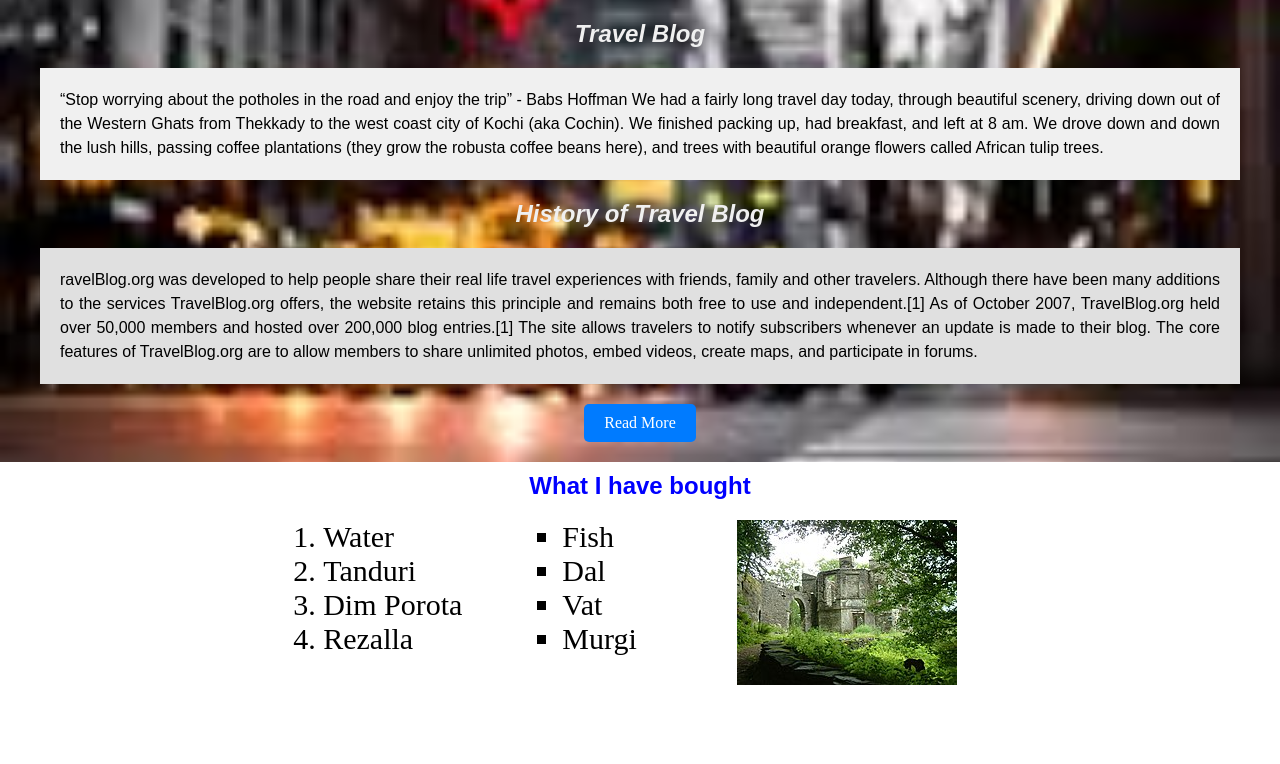
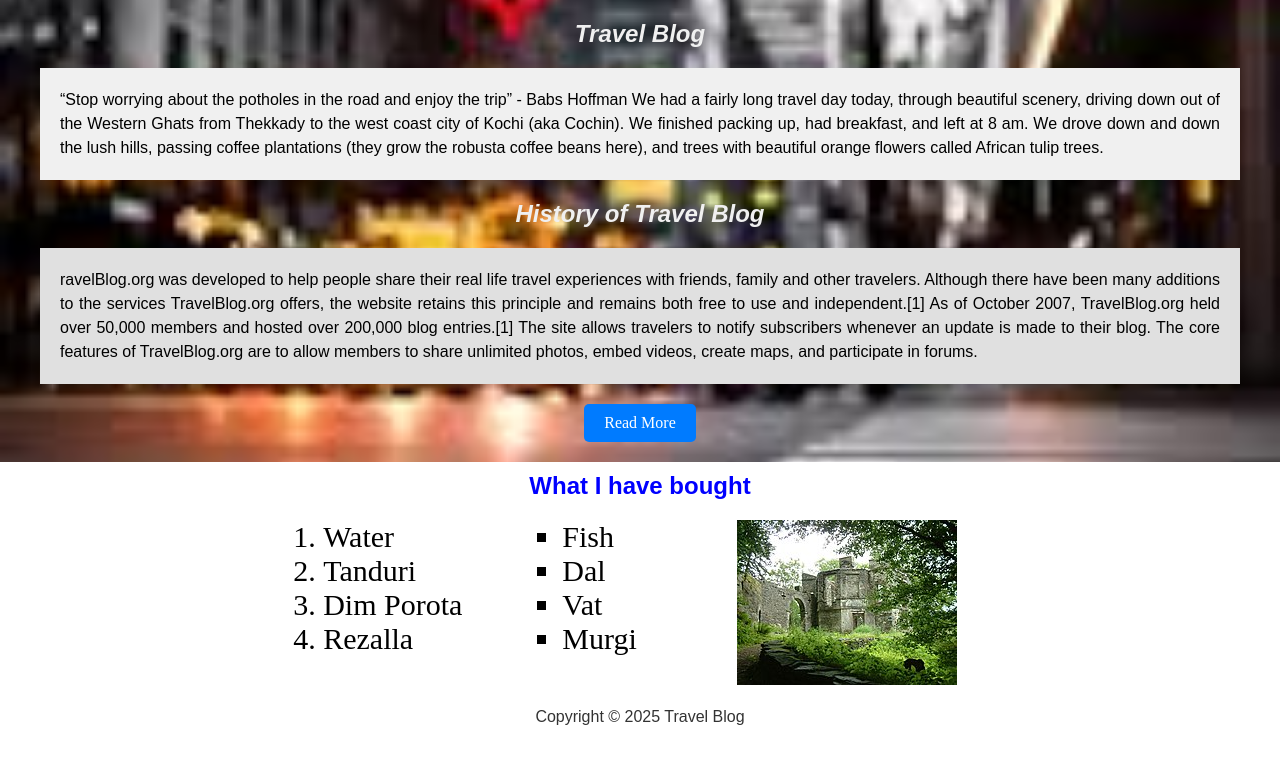
Before and after one commit to nafeesalways/food-projects, a plain HTML site: page index.html in a window 1280 px wide. Drawn offline with Linux system fonts and the light colour scheme.

Commit message:
added second commit

```diff
--- a/css/style.css
+++ b/css/style.css
@@ -70,5 +70,10 @@ h1 span{
     margin: 20px;
     font-size: 30px;
     justify-content: center;
+}
+footer p{
 
+    text-align: center;
+    margin-top: 20px;
+    color: #333;
 }
--- a/index.html
+++ b/index.html
@@ -39,5 +39,9 @@
     </ul>
    <img src="images/Claife_Station.jpg" alt="">
    </div>
+   <footer>
+
+    <p>Copyright &copy; 2025 Travel Blog</p>
+   </footer>
 </body>
 </html>
```
